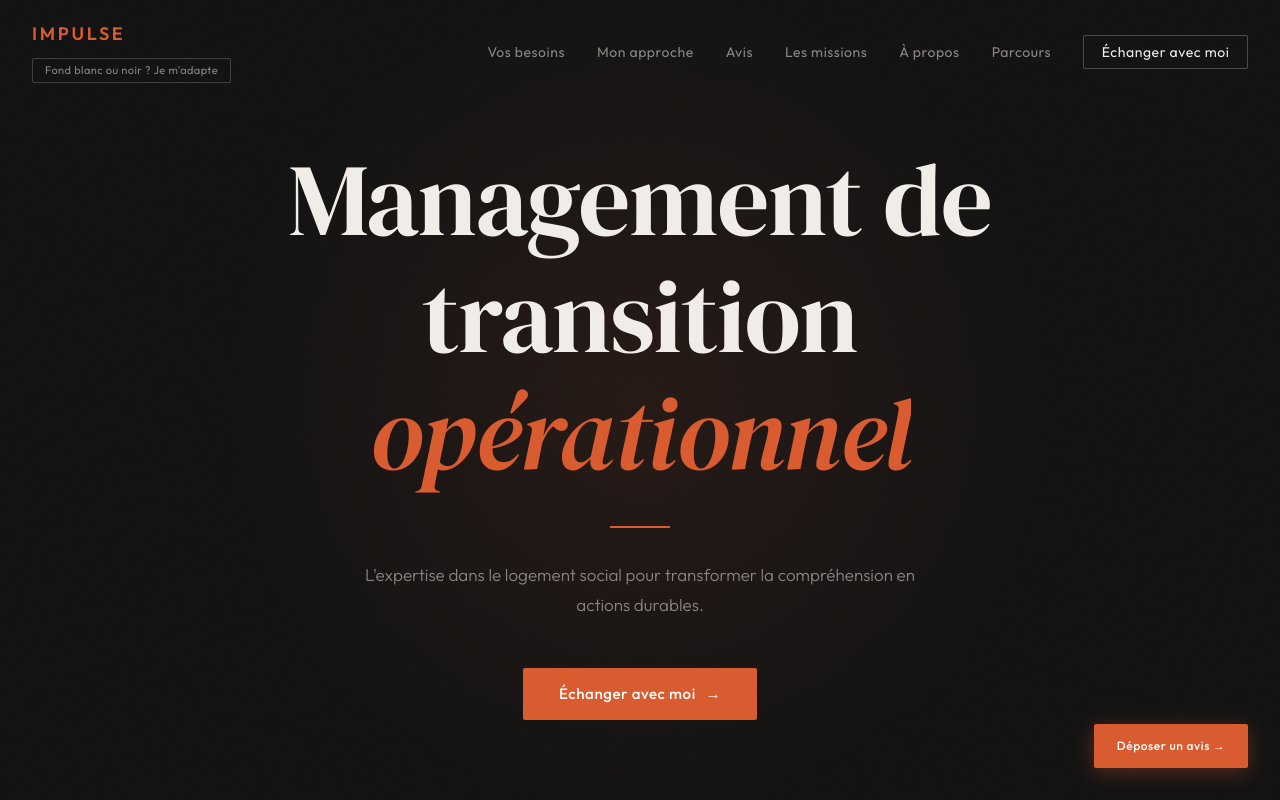
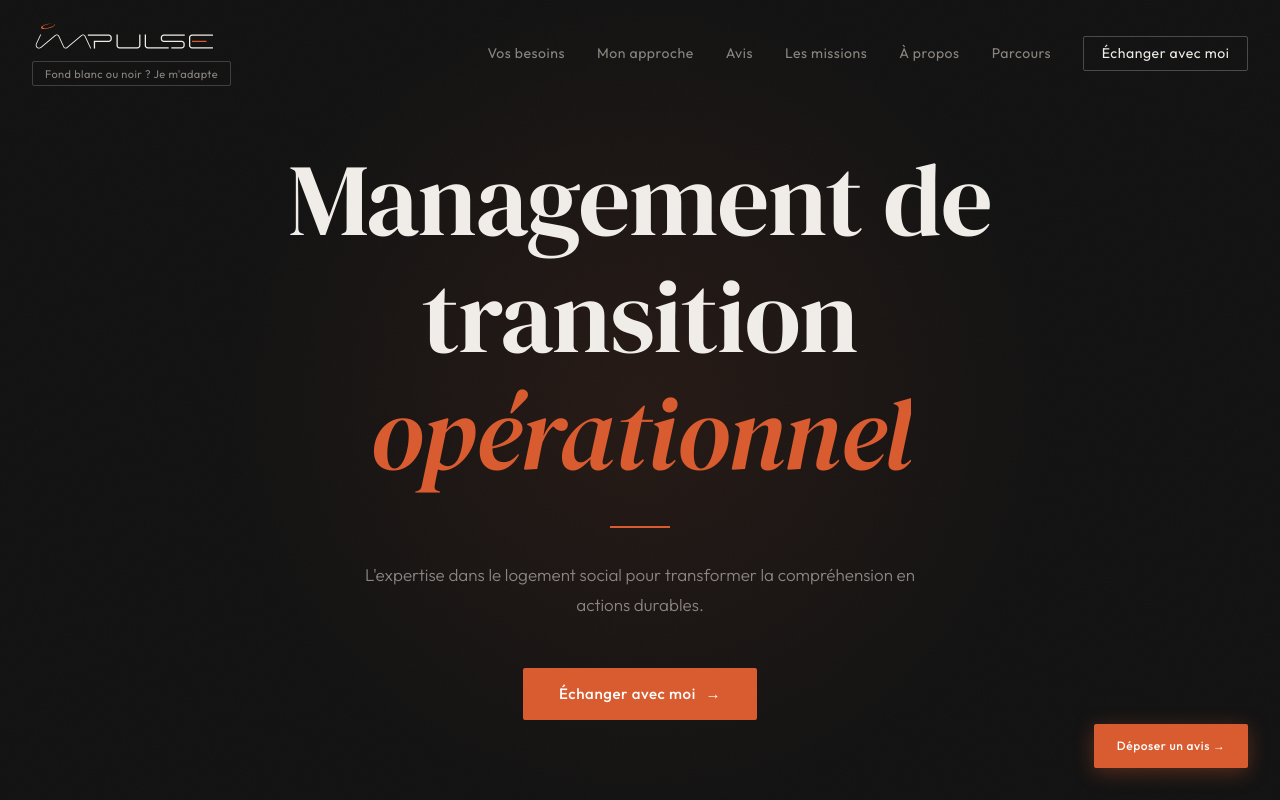
Before and after one commit to ClementDl/impulse-eva, a website: page index.html in a window 1280 px wide. Shown: the top 800 px of the page. Drawn offline with Linux system fonts and the light colour scheme.

Commit message:
feat: logo IMPULSE SVG inline dans navbar (currentColor dark/light)

```diff
--- a/index.html
+++ b/index.html
@@ -1037,7 +1037,26 @@
   ==================================================== -->
   <nav id="nav" role="navigation" aria-label="Navigation principale">
     <div style="display:flex;flex-direction:column;align-items:flex-start;gap:0.2rem;">
-      <a href="#" class="nav-logo" aria-label="IMPULSE - retour en haut">IMPULSE</a>
+      <a href="#" aria-label="IMPULSE - retour en haut" style="display:block;line-height:0;">
+        <svg xmlns="http://www.w3.org/2000/svg" viewBox="0 0 610 106" height="32" width="auto" style="display:block;color:var(--text);transition:color 0.4s ease;" fill="currentColor">
+          <defs>
+            <clipPath id="logo-clip1"><path transform="matrix(1,0,0,-1,-1367,1258.45)" d="M1367 1152.45H1977V1258.45H1367Z" clip-rule="evenodd"/></clipPath>
+            <clipPath id="logo-clip2"><path transform="matrix(1,0,0,-1,-1367,1258.45)" d="M0 2409.449H3401.575V0H0Z"/></clipPath>
+          </defs>
+          <g clip-path="url(#logo-clip1)" fill="currentColor">
+            <g><g clip-path="url(#logo-clip2)">
+              <path transform="matrix(1,0,0,-1,78.34412,51.809328)" d="M0 0C.38 .318 .799 .586 1.248 .795 4.086 2.118 7.459 .891 8.782-1.947L25.454-37.701C27.439-41.957 32.499-43.799 36.756-41.814 37.429-41.5 38.059-41.099 38.628-40.621L87.038 0C87.418 .318 87.837 .586 88.286 .795 91.124 2.118 94.497 .891 95.821-1.947L114.782-42.611H117.91L98.39-.749C96.405 3.507 91.345 5.349 87.089 3.364 86.415 3.05 85.785 2.649 85.216 2.171L36.806-38.45C36.426-38.768 36.007-39.036 35.558-39.245 32.72-40.568 29.347-39.34 28.024-36.503L11.351-.749C9.366 3.507 4.307 5.349 .05 3.364-.623 3.05-1.253 2.649-1.822 2.171L-49.442-37.786C-51.974-39.911-55.507-40.376-58.502-38.979-62.759-36.994-64.6-31.935-62.615-27.678L-47.769 4.161H-50.896L-65.185-26.48C-67.831-32.156-65.376-38.902-59.7-41.548-55.707-43.411-50.996-42.79-47.62-39.958Z"/>
+              <path transform="matrix(1,0,0,-1,289.81263,90.16809)" d="M0 0C-3.131 0-5.669 2.538-5.669 5.669V42.52H-9.921V5.669C-9.921 .19-5.479-4.252 0-4.252H59.528C65.007-4.252 69.449 .19 69.449 5.669V42.52H65.197V5.669C65.197 2.538 62.659 0 59.528 0Z"/>
+              <path transform="matrix(1,0,0,-1,377.68666,84.49878)" d="M0 0V36.85H-4.252V0C-4.252-5.479 .19-9.921 5.669-9.921H75.118V-5.669H5.669C2.538-5.669 0-3.131 0 0"/>
+              <path transform="matrix(1,0,0,-1,599.50039,51.90039)" d="M0 0V4.252H-69.449C-74.928 4.252-79.37-.19-79.37-5.669V-32.598C-79.37-38.078-74.928-42.52-69.449-42.52H0V-38.268H-69.449C-72.58-38.268-75.118-35.729-75.118-32.598V-5.669C-75.118-2.538-72.58 0-69.449 0Z"/>
+              <path transform="matrix(1,0,0,-1,-1367,1258.45)" d="M1945.24 1189.542H1897.051V1185.29H1945.24Z" fill="#D95B30"/>
+              <path transform="matrix(1,0,0,-1,209.01001,94.420047)" d="M0 0V21.26H45.37C50.849 21.26 55.291 25.702 55.291 31.181V36.85C55.291 42.33 50.849 46.772 45.37 46.772H-24.079V42.52H45.37C48.501 42.52 51.039 39.981 51.039 36.85V31.181C51.039 28.05 48.501 25.512 45.37 25.512H-4.252V0Z"/>
+              <path transform="matrix(1,0,0,-1,501.70509,84.49878)" d="M0 0C0-3.131-2.538-5.669-5.669-5.669H-40.396V-9.921H-5.669C-.19-9.921 4.252-5.479 4.252 0V5.669C4.252 11.149-.19 15.591-5.669 15.591H-65.197C-68.328 15.591-70.866 18.129-70.866 21.26V26.929C-70.866 30.06-68.328 32.598-65.197 32.598H4.252V36.85H-65.197C-70.676 36.85-75.118 32.408-75.118 26.929V21.26C-75.118 15.781-70.676 11.339-65.197 11.339H-5.669C-2.538 11.339 0 8.8 0 5.669Z"/>
+              <path transform="matrix(1,0,0,-1,73.1958,13.056763)" d="M0 0C4.042-2.104 2.589-5.892-3.674-9.576-12.162-14.568-26.615-17.758-35.957-16.702-45.299-15.645-45.991-10.741-37.504-5.749-29.016-.757-14.562 2.433-5.22 1.377-10.457 .72-15.49-.055-20.394-1.09-21.761-1.378-23.118-1.687-24.462-2.073-30.93-3.931-37.095-7.579-37.83-10.572-38.006-11.286-37.872-11.964-37.426-12.498-35.724-14.536-29.483-14.497-22.239-13.087-20.434-12.735-18.567-12.299-16.624-11.797-7.911-9.546 2.342-5.978 0 0" fill="#D95B30"/>
+            </g></g>
+          </g>
+        </svg>
+      </a>
       <button id="theme-toggle" aria-label="Changer de thème">Fond blanc ou noir ? Je m'adapte</button>
     </div>
 
```
Also changed, not shown: logo.svg (added).
